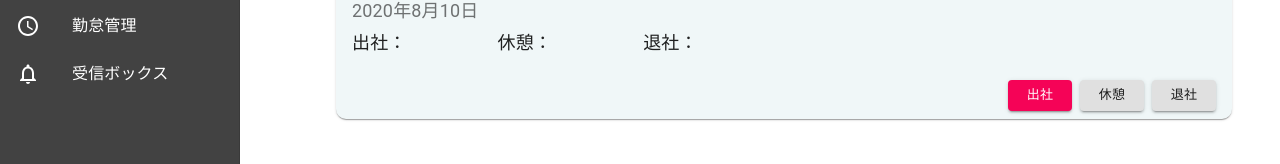
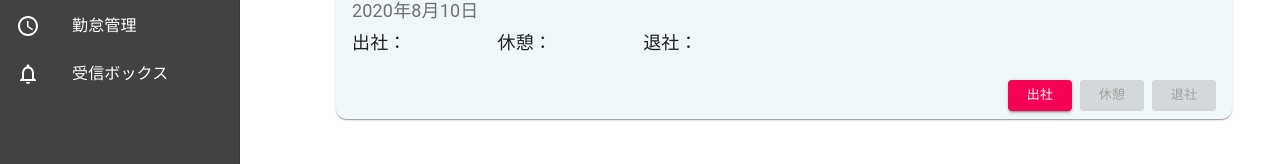
Before and after one commit to Yyusuke27/vwork, a React (Create React App) app in the folder frontend/: page / in a window 1280 px wide. Shown: the part 166-330 px from the top of the page. Built offline with nearby package versions, Linux system fonts and the light colour scheme.

Commit message:
打刻機能の実装の準備。enumでそれぞれのボタンに状態を保持させた。

```diff
--- a/frontend/src/Dashboard/Attendance/components/CheckAttendanceArea.tsx
+++ b/frontend/src/Dashboard/Attendance/components/CheckAttendanceArea.tsx
@@ -1,4 +1,4 @@
-import React from "react";
+import React, { useState } from "react";
 import Box from "@material-ui/core/Box";
 import { createStyles, makeStyles, Theme } from "@material-ui/core/styles";
 import Card from "@material-ui/core/Card";
@@ -103,8 +103,16 @@ const Transition = React.forwardRef(function Transition(
   return <Slide direction="up" ref={ref} {...props} />;
 });
 
+enum AttendanceStep {
+  NotYet,
+  Attended,
+  RestIn,
+  Finished,
+}
+
 const CheckAttendanceArea = () => {
   const classes = useStyles();
+
   const [open, setOpen] = React.useState(false);
 
   const handleClickOpen = () => {
@@ -131,6 +139,11 @@ const CheckAttendanceArea = () => {
   };
   const drawerOpen = () => {
     setDrawer(true);
+  };
+  const [step, setStep] = useState(AttendanceStep.NotYet);
+
+  const notYetClicked = () => {
+    setStep(AttendanceStep.Attended);
   };
 
   return (
@@ -162,27 +175,39 @@ const CheckAttendanceArea = () => {
           <Grid container direction="row" justify="flex-end">
             <Box mr={1}>
               <Grid item>
-                <Button size="small" variant="contained" color="primary">
+                {step === AttendanceStep.NotYet && (
+                  <Button
+                    size="small"
+                    variant="contained"
+                    color="primary"
+                    onClick={notYetClicked}
+                  >
                     出社
                   </Button>
+                )}
               </Grid>
             </Box>
             <Box mr={1}>
               <Grid item>
-                <Button size="small" variant="contained">
+                {step === AttendanceStep.Attended || (
+                  <Button size="small" variant="contained" disabled={true}>
                     休憩
                   </Button>
+                )}
               </Grid>
             </Box>
             <Box mr={1}>
               <Grid item>
+                {step === AttendanceStep.Finished || (
                   <Button
                     size="small"
                     variant="contained"
                     onClick={handleClickOpen}
+                    disabled={true}
                   >
                     退社
                   </Button>
+                )}
               </Grid>
             </Box>
           </Grid>
```
Lines whose indentation alone changed are shown as unchanged.
